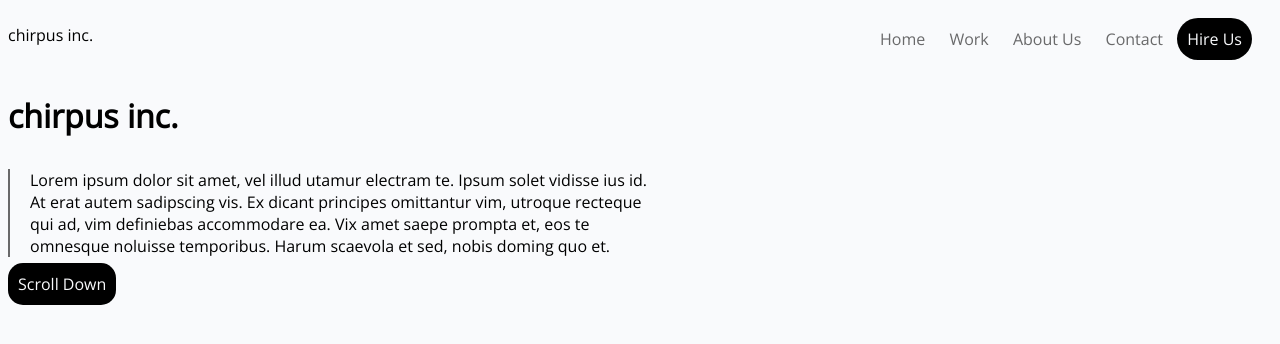
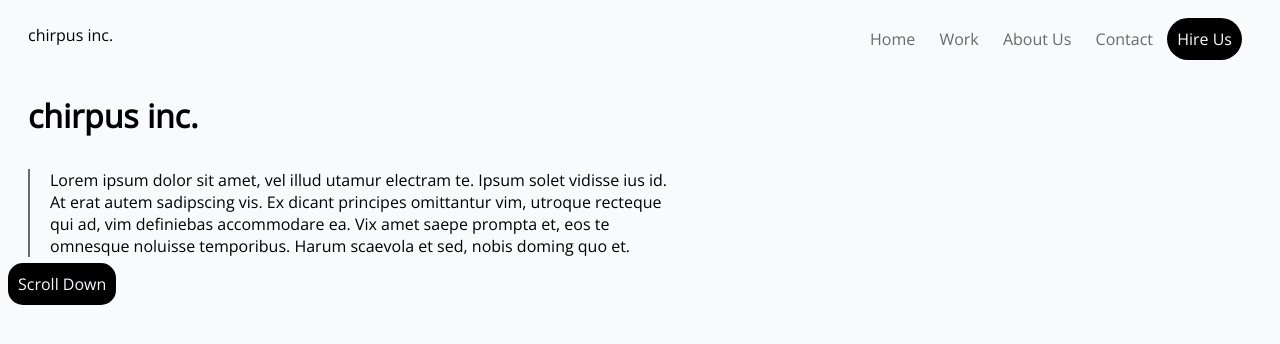
Before and after one commit to XeminaK/HTML_CSS-Lab-1-Part-1, a plain HTML site: page index.html in a window 1280 px wide. Drawn offline with nearby package versions, Linux system fonts and the light colour scheme.

Commit message:
positioned the top left and the paragraph, also adjusted the top right nav bar

```diff
--- a/styles.css
+++ b/styles.css
@@ -5,13 +5,14 @@ html {
 
 .header {
     display: inline-block;
+    margin-left: 20px;
 }
 
 .top {
     /*you do not need the display: inline-block since you are using float: right*/
     position: relative;
     float: right;
-    margin-right: 20px;
+    margin-right: 30px;
     margin-top: 20px;
 }
 
@@ -43,9 +44,11 @@ a {
     border-radius: 15px;
 }
 
-/* .left {
+.left {
     float: left;
-} */
+    position: relative;
+    margin-left: 20px;
+}
 .companyName {
     font-size: 2rem;
 }
```
